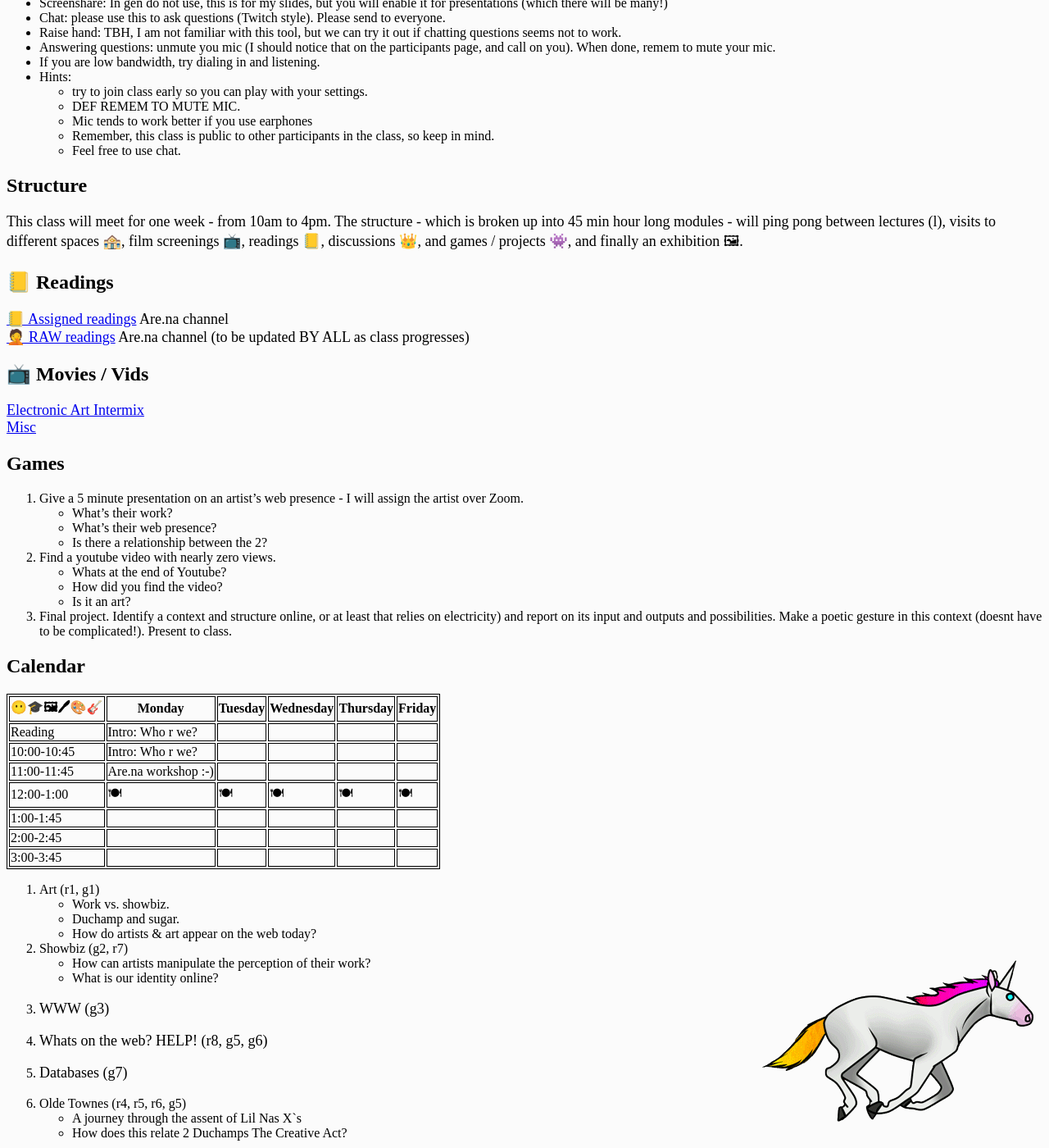
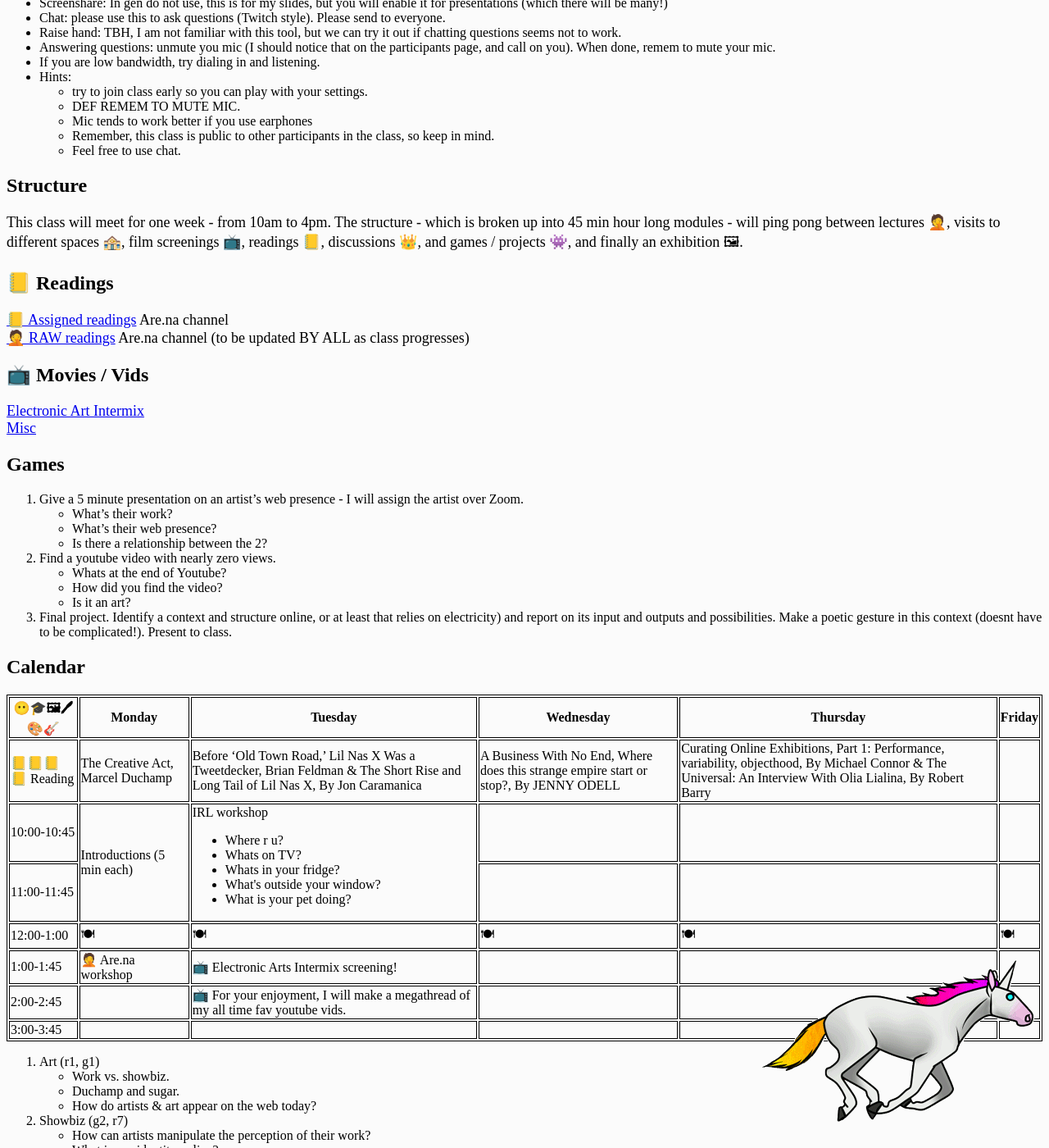
Before and after one commit to coryarcangel/personal-computing, a Jekyll site: the page built from site/index.md, in a window 1280 px wide and 1400 px high, scrolled down 1091 px. Shown: the whole window at 82% size. Built offline with Jekyll 4.4.1, drawn with Linux system fonts in a browser that asks for light colours.

Commit message:
Update table
Update table to reflect class schedule WARNING HALF COMPLETED!

```diff
--- a/site/index.md
+++ b/site/index.md
@@ -78,7 +78,7 @@ All class notes, and breadcrums, sub edits, tangents, related things, etc, etc,
 
 ## Structure
 
-This class will meet for one week - from 10am to 4pm. The structure - which is broken up into 45 min hour long modules - will ping pong between lectures (l), visits to different spaces 🏤, film screenings 📺, readings 📒, discussions 👑, and games / projects 👾, and finally an exhibition 🖼.
+This class will meet for one week - from 10am to 4pm. The structure - which is broken up into 45 min hour long modules - will ping pong between lectures 🤦‍, visits to different spaces 🏤, film screenings 📺, readings 📒, discussions 👑, and games / projects 👾, and finally an exhibition 🖼.
 
 ## 📒 Readings
 
@@ -120,24 +120,33 @@ progresses)
 </thead>
 <tbody>
     <tr>
-    <td>Reading</td>
-    <td>Intro: Who r we?</td>
-    <td></td>
-    <td></td>
-    <td></td>
+    <td>📒📒📒📒 Reading</td>
+    <td>The Creative Act, Marcel Duchamp</td>
+    <td>Before ‘Old Town Road,’ Lil Nas X Was a Tweetdecker, Brian Feldman & The Short Rise and Long Tail of Lil Nas X, By Jon Caramanica
+    </td>
+    <td>A Business With No End, Where does this strange empire start or stop?, By JENNY ODELL</td>
+    <td>Curating Online Exhibitions, Part 1: Performance, variability, objecthood, By Michael Connor & The Universal: An Interview With Olia Lialina, By Robert Barry</td>
     <td></td>
   </tr><tr>
     <td>10:00-10:45</td>
-    <td>Intro: Who r we?</td>
-    <td></td>
+   <td rowspan="2">Introductions (5 min each)</td>
+    <td rowspan="2">IRL workshop
+    <ul>
+    <li>Where r u?</li>
+    <li>Whats on TV?</li>
+    <li>Whats in your fridge?</li>
+    <li>What's outside your window?</li>
+    <li>What is your pet doing?</li>
+    </ul>
+    </td>
     <td></td>
     <td></td>
     <td></td>
   </tr>
   <tr>
     <td>11:00-11:45</td>
-    <td>Are.na workshop :-)</td>
-    <td></td>
+
+
     <td></td>
     <td></td>
     <td></td>
@@ -152,8 +161,8 @@ progresses)
   </tr>
   <tr>
     <td>1:00-1:45</td>
-    <td></td>
-    <td></td>
+    <td>🤦 Are.na workshop</td>
+    <td>📺 Electronic Arts Intermix screening! </td>
     <td></td>
     <td></td>
     <td></td>
@@ -161,7 +170,7 @@ progresses)
   <tr>
     <td>2:00-2:45</td>
     <td></td>
-    <td></td>
+    <td>📺 For your enjoyment, I will make a megathread of my all time fav youtube vids. </td>
     <td></td>
     <td></td>
     <td></td>
```
Also changed, not shown: 1 other file.
